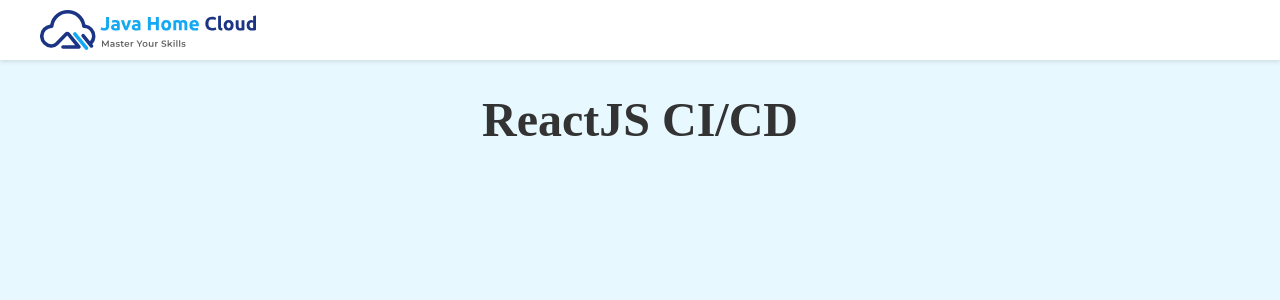
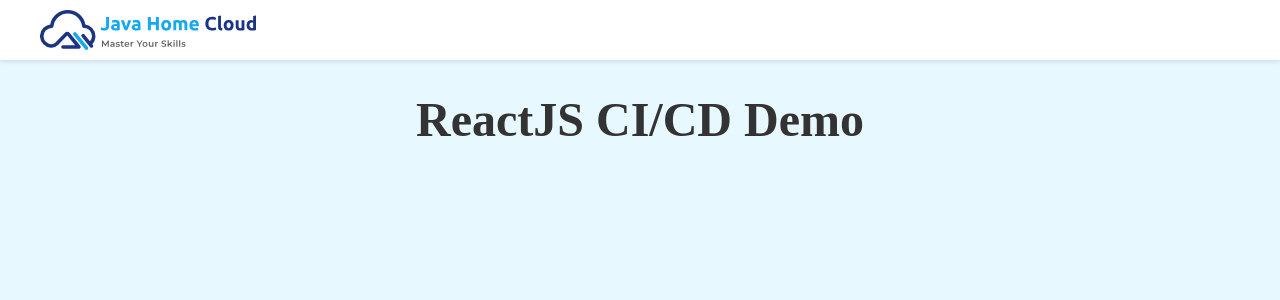
Before and after one commit to thandava6303/reactjs-app, a React (Vite) app: page / in a window 1280 px wide. Shown: the top 300 px of the page. Built offline with nearby package versions, Linux system fonts and the light colour scheme.

Commit message:
updated text

```diff
--- a/src/components/HelloWorld.jsx
+++ b/src/components/HelloWorld.jsx
@@ -3,7 +3,7 @@ import React from 'react';
 const HelloWorld = () => {
   return (
     <div className="hello-container">
-      <h1 className="hello-text">ReactJS CI/CD</h1>
+      <h1 className="hello-text">ReactJS CI/CD Demo</h1>
     </div>
   );
 };
```
